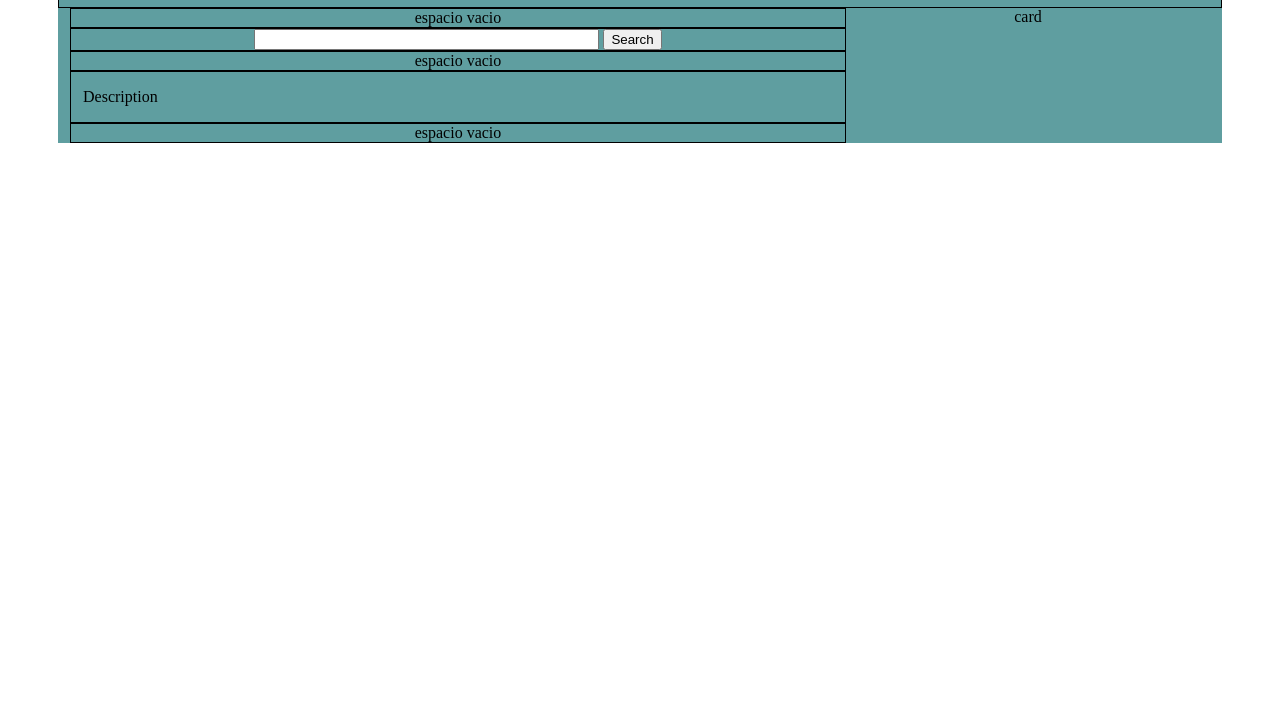
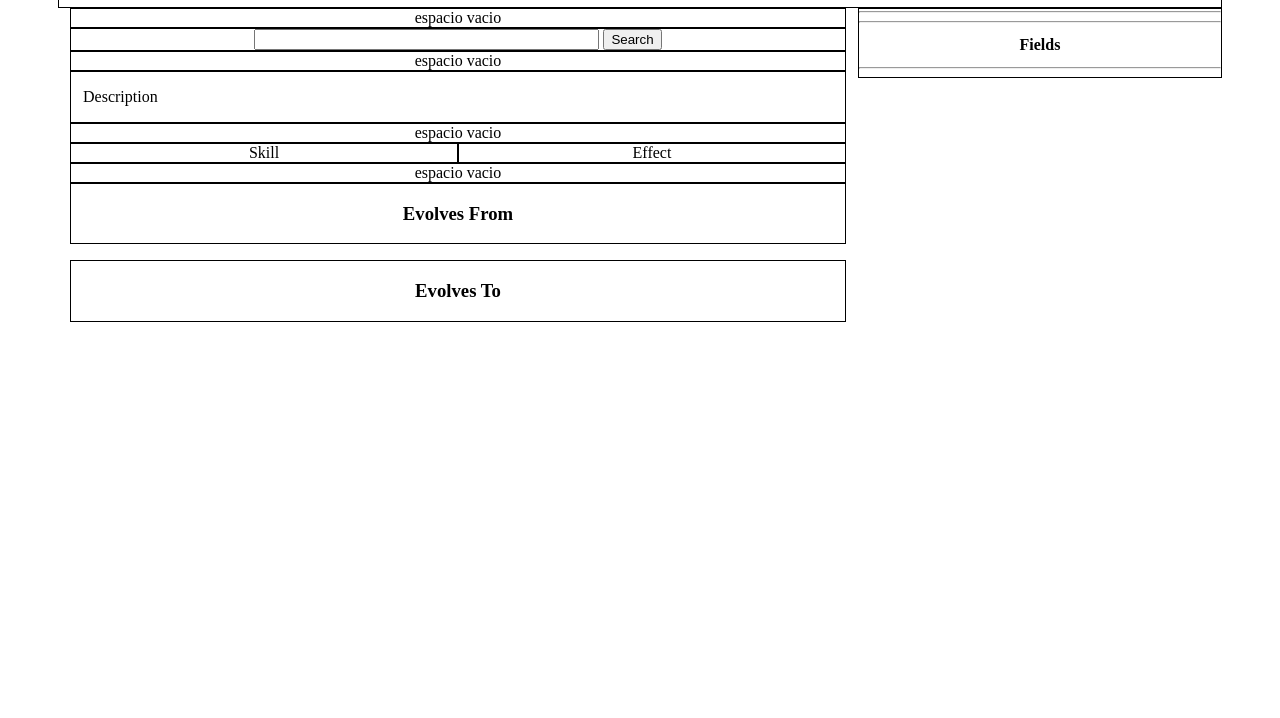
Before and after one commit to GuilleTano/FrontEnd_DM-Wiki, a plain HTML site: page index_en-construccion.html in a window 1280 px wide. Shown: the part 82-800 px from the top of the page. Drawn offline with Linux system fonts and the light colour scheme.

Commit message:
Mas pruebas con bootstrap

```diff
--- a/css/pruebas_estilo.css
+++ b/css/pruebas_estilo.css
@@ -5,6 +5,6 @@ body{
 .col{
     border: 1px black solid;
 }
-.row{
+.asdrow{
     background-color: cadetblue;
 }
--- a/index_en-construccion.html
+++ b/index_en-construccion.html
@@ -36,7 +36,7 @@
               <div class="col">espacio vacio</div>
             </div>
             <div class="row">
-              <div class="col">
+              <div class="col"> <!-- DESCRIPCION -->
                 <p style="text-align:left">Description</p>
                 <div id="info-digimon">
                 </div>
@@ -45,12 +45,72 @@
             <div class="row">
               <div class="col">espacio vacio</div>
             </div>
+            <div class="row">
+                <div class="container"> <!-- TABLA SKILLS-->
+                    <div class="row">
+                        <div class="col"><th class="skill-table-th">Skill</th></div>
+                        <div class="col"><th class="skill-table-th">Effect</th></div>
+                    </div>
+                    <div>
+                        <tbody id="skill-digimon">
+                        </tbody>
+                    </div>
+                </div>
+            </div>
+            <div class="row">
+                <div class="col">espacio vacio</div>
+            </div>
+            <div class="row">
+                <div class="container"> <!-- PRE-EVOLUCIONES-->
+                    <div class="row">
+                        <div class="col"> <h3>Evolves From</h3></div>
+                    </div>
+                    <div class="row">
+                        <ul id="pre-evoluciones">
+                        </ul>
+                    </div>
+                </div>
+            </div>
+            <!---->
+            <div class="row">
+                <div class="container"> <!-- EVOLUCIONES-->
+                    <div class="row">
+                        <div class="col"> <h3>Evolves To</h3></div>
+                    </div>
+                    <div class="row">
+                        <ul id="evoluciones">
+                        </ul>
+                    </div>
+                </div>
+            </div>
+
+
 
             <!-- ----------- -->
           </div>
         </div>
         <!-- Contenedor original 2/2 -->
-        <div class="col-4">card</div> <!-- CARTA -->
+        <div class="col-4">
+            <div class="container"> <!-- CARTA -->
+                <div class="col">
+                    <div class="row" id="head-card"></div>
+                    <hr style="margin:2px 0px 2px">
+                    <div id="image-card"></div>
+                    <hr>
+                    <div class="row">
+                        <table id="att-table">
+                        </table>
+                    </div>
+                    <div class="row">
+                        <p style="margin:5px 0px 5px"><strong>Fields</strong></p>
+                    </div>
+                    <table id="fields-table" class="other-table">
+                    </table>
+                    <hr>
+                    <div class="row" id="xAntibody"></div>
+                </div>
+            </div>
+        </div>
       </div>
 
     </div>
```
